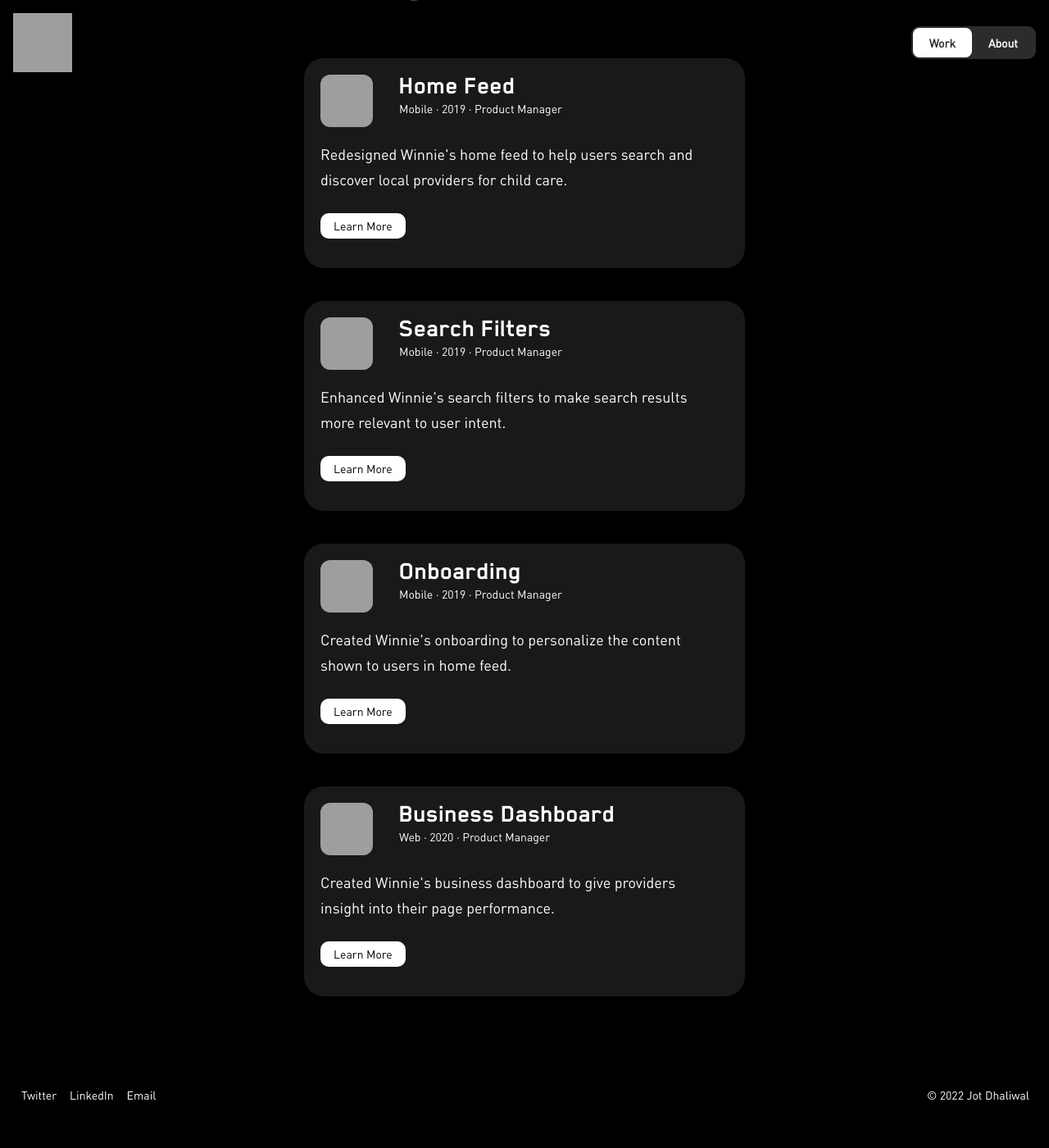
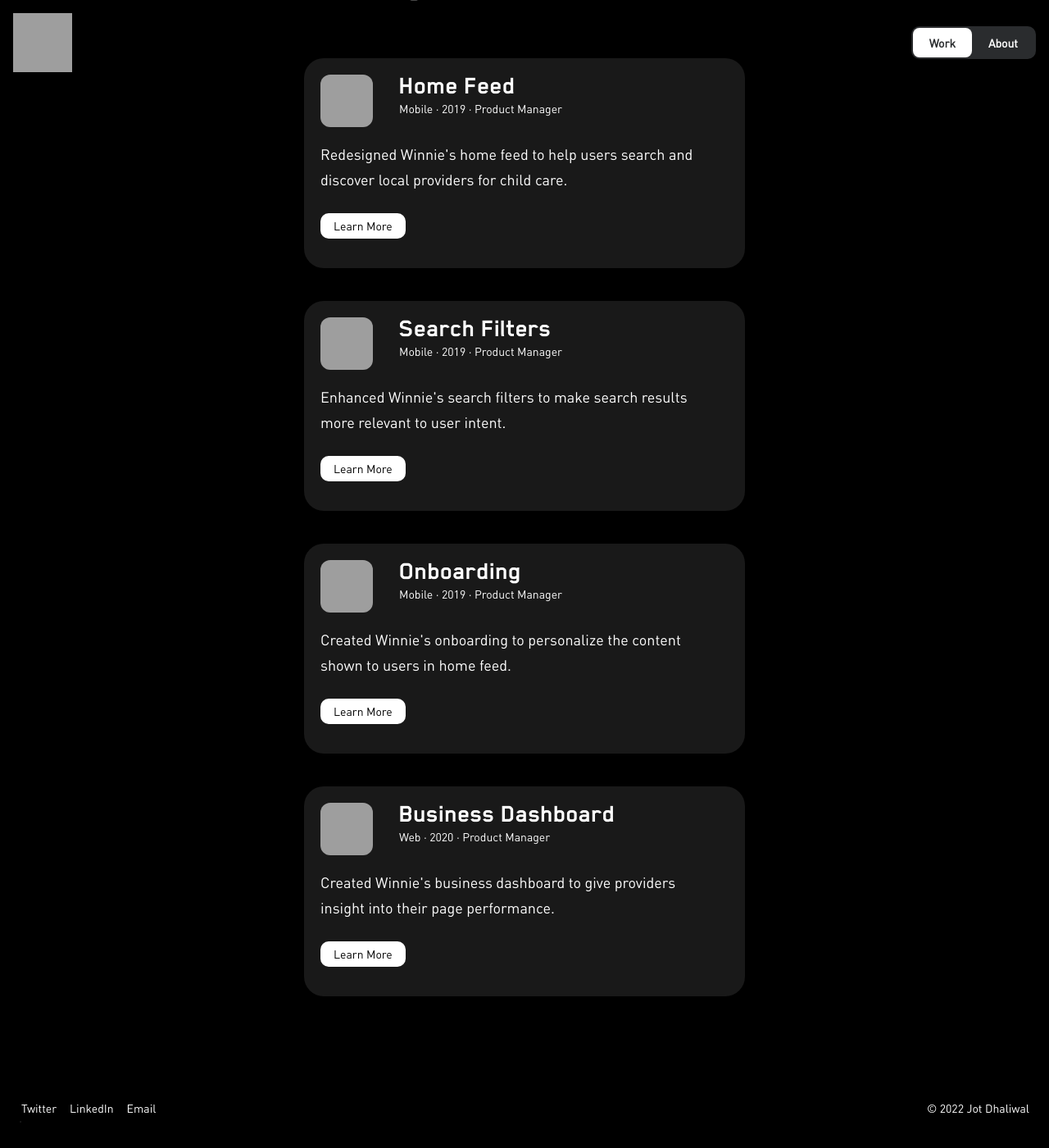
Before and after one commit to jotd/jotd-portfolio, a Jekyll site: the page work/index.html, which Jekyll copies as it is, in a window 1280 px wide and 1400 px high, scrolled down 695 px. Shown: the whole window at 82% size. Built offline with Jekyll 4.4.1, drawn with Linux system fonts in a browser that asks for light colours; before the commit the page ends 2063 px from its top, so only the background shows below that; grey boxes are pictures that could not be loaded.

Commit message:
Update styles.css

```diff
--- a/css/styles.css
+++ b/css/styles.css
@@ -1,18 +1,19 @@
 
-/* Font Face */
+/* Blender Bold */
 @font-face {
   font-family: "blender_probold";
   src: url("/css/fonts/blender_pro_bold-webfont.woff") format("woff"); }
 
+  /* DIN Bold */
 @font-face {
   font-family: "DINPro-Bold";
   src: url("/css/fonts/DIN-Bold.woff") format("woff"); }
 
+/* DIN Regular */
 @font-face {
   font-family: "dinregular";
   src: url("/css/fonts/din_regular-webfont.woff") format("woff"); }
 /* ----------------- */
-
 
 
 body {
@@ -28,6 +29,7 @@
 hr {
   color: #ffffff;
   opacity: 10%;
+  margin-top: 40px;
 }
 
 a,
```
